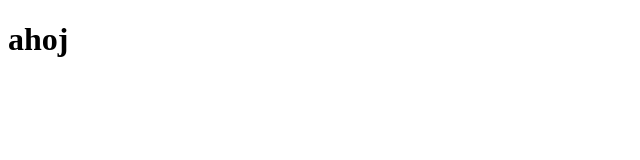
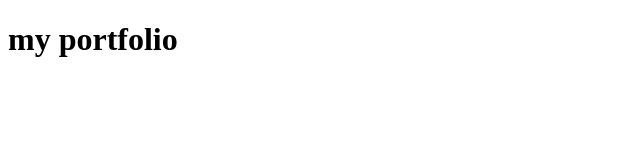
Before and after one commit to kriztovv/my-portfolio, a plain HTML site: page index.html in a window 1280 px wide. Shown: the whole page, without its empty margins (0-640 px from the left). Drawn offline with Linux system fonts and the light colour scheme.

Commit message:
new header

```diff
--- a/index.html
+++ b/index.html
@@ -6,6 +6,6 @@
     <title>Document</title>
   </head>
   <body>
-    <h1>ahoj</h1>
+    <h1>my portfolio</h1>
   </body>
 </html>
```
